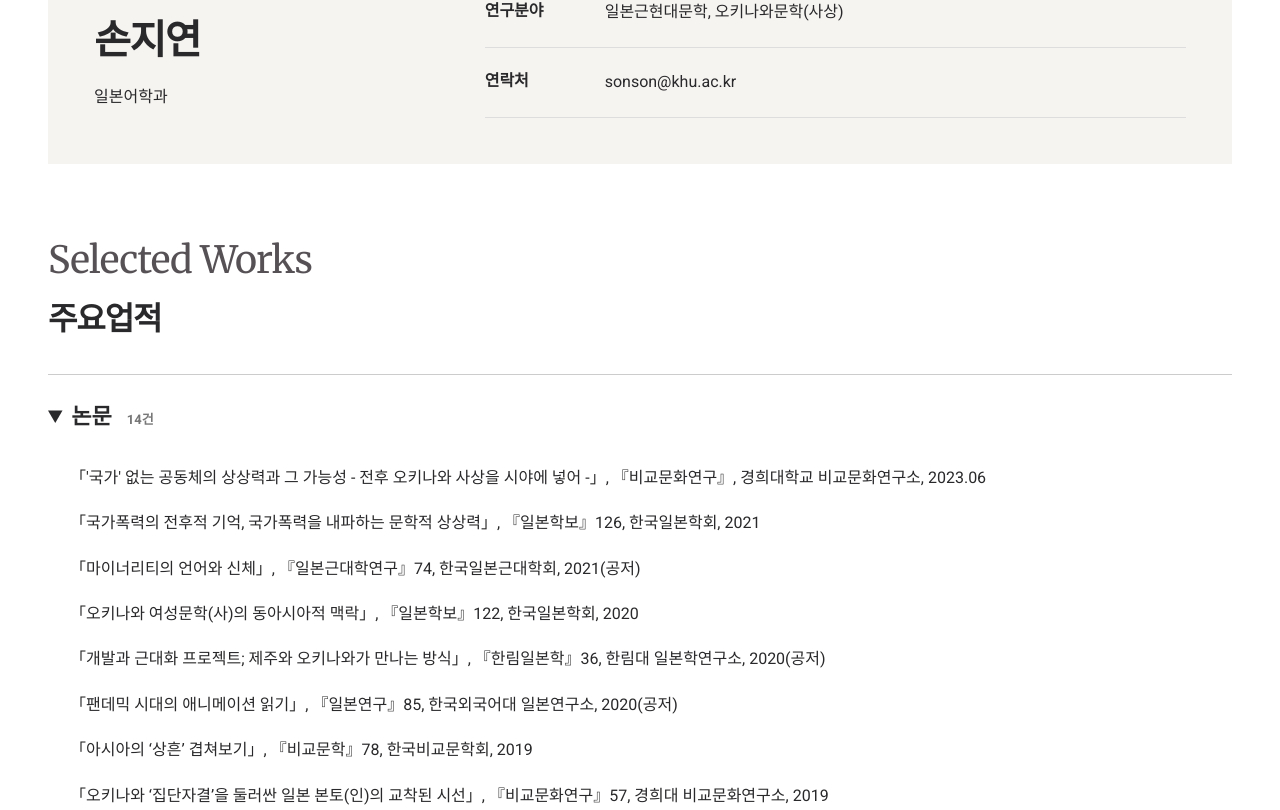
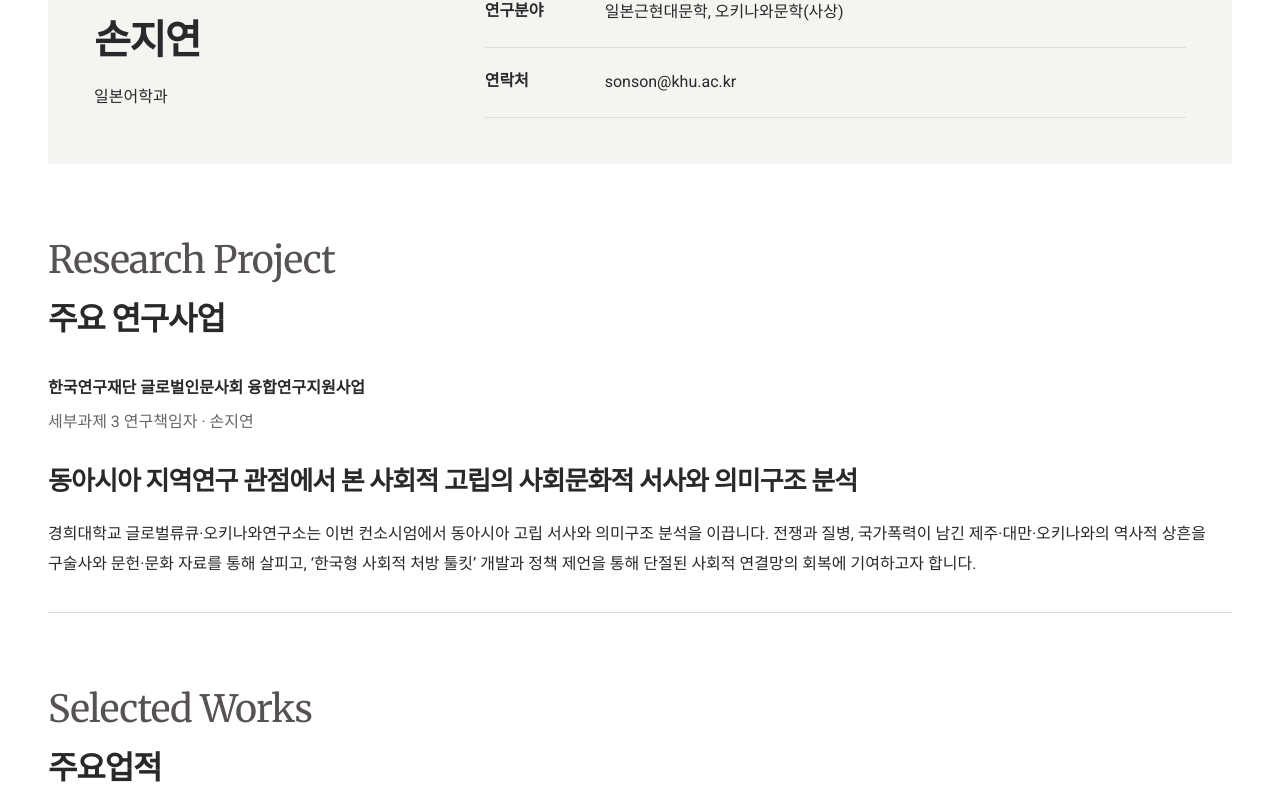
Before and after one commit to choi586/global-ryukyu-okinawa, a Next.js app: page /people in a window 1280 px wide. Shown: the part 541-1351 px from the top of the page. Built offline with nearby package versions, Linux system fonts and the light colour scheme.

Commit message:
Add consortium research project to investigator profile

```diff
--- a/src/app/globals.css
+++ b/src/app/globals.css
@@ -2424,6 +2424,34 @@ body {
 .principal-profile dd {
   margin: 0;
   line-height: 1.8;
+}
+.principal-project {
+  margin-top: 70px;
+  padding-bottom: 32px;
+  border-bottom: 1px solid #ddd;
+}
+.principal-project .project-program {
+  font-weight: 600;
+  line-height: 1.8;
+  margin-bottom: 6px;
+}
+.principal-project .project-role {
+  color: #666;
+  margin-top: 0;
+  line-height: 1.8;
+}
+.principal-project h3 {
+  font-size: clamp(20px, 2.5vw, 26px);
+  line-height: 1.6;
+  margin: 24px 0 16px;
+  word-break: keep-all;
+  overflow-wrap: anywhere;
+}
+.principal-project .project-description {
+  margin: 0;
+  line-height: 1.9;
+  word-break: keep-all;
+  overflow-wrap: anywhere;
 }
 .principal-work {
   margin-top: 70px;
@@ -2578,4 +2606,6 @@ html[lang='ja'] .about-heading h2,
 html[lang='ja'] .about-prose p,
 html[lang='ja'] .about-visions p,
 html[lang='ja'] .intro-copy,
+html[lang='ja'] .principal-project h3,
+html[lang='ja'] .principal-project .project-description,
 html[lang='ja'] .vision-card { word-break: normal; }
--- a/src/i18n/ja.ts
+++ b/src/i18n/ja.ts
@@ -107,4 +107,11 @@ export const ja: Record<string, string> = {
     '日本の敗戦後、沖縄に置かれた米軍基地は、その後、米国の東アジア支配戦略の橋頭堡として活用されてきました。朝鮮戦争とベトナム戦争を経て、沖縄と米軍基地は、米国の世界秩序を維持する恒常的な要素として機能しています。',
   '이에 본 <글로벌류큐•오키나와연구센터>는 인문학을 기반으로 한 지역학을 지향하며, 서구, 비서구지역 연구자 및 오키나와 문인과 사상가로 구성된 인적 네트워크를 최대한 살려 연구의 질적 강화와 새로운 담론의 창출을 도모해 갈 것입니다.':
     'こうした状況を踏まえ、本〈グローバル琉球・沖縄研究センター〉は、人文学を基盤とする地域研究を目指します。欧米および非欧米地域の研究者、沖縄の文学者・思想家からなる人的ネットワークを最大限に活用し、研究の質的向上と新たな言説の創出を図っていきます。',
+  '주요 연구사업': '主な研究プロジェクト',
+  '한국연구재단 글로벌인문사회 융합연구지원사업': '韓国研究財団 グローバル人文社会融合研究支援事業',
+  '세부과제 3 연구책임자 · 손지연': 'サブプロジェクト3 研究代表者 · 孫知延',
+  '동아시아 지역연구 관점에서 본 사회적 고립의 사회문화적 서사와 의미구조 분석':
+    '東アジア地域研究の視点からみた社会的孤立の社会文化的ナラティブと意味構造の分析',
+  '경희대학교 글로벌류큐·오키나와연구소는 이번 컨소시엄에서 동아시아 고립 서사와 의미구조 분석을 이끕니다. 전쟁과 질병, 국가폭력이 남긴 제주·대만·오키나와의 역사적 상흔을 구술사와 문헌·문화 자료를 통해 살피고, ‘한국형 사회적 처방 툴킷’ 개발과 정책 제언을 통해 단절된 사회적 연결망의 회복에 기여하고자 합니다.':
+    '慶熙大学校グローバル琉球・沖縄研究所は、本コンソーシアムにおいて、東アジアにおける孤立のナラティブと意味構造の分析を主導します。戦争や疾病、国家暴力が済州・台湾・沖縄に残した歴史的な傷跡を、オーラルヒストリーや文献・文化資料を通じて考察し、「韓国型社会的処方ツールキット」の開発と政策提言を通じて、断絶した社会的つながりの回復に貢献することを目指します。',
 };
--- a/src/views/people.tsx
+++ b/src/views/people.tsx
@@ -37,6 +37,24 @@ export default function People({ locale = 'ko' }: { locale?: Locale } = {}) {
             </div>
           </dl>
         </div>
+        <section className="principal-project" aria-labelledby="research-project-heading">
+          <div className="section-heading">
+            <div>
+              <p className="english-section-title">Research Project</p>
+              <h2 id="research-project-heading">{t('주요 연구사업')}</h2>
+            </div>
+          </div>
+          <p className="project-program">{t('한국연구재단 글로벌인문사회 융합연구지원사업')}</p>
+          <p className="project-role">{t('세부과제 3 연구책임자 · 손지연')}</p>
+          <h3>
+            {t('동아시아 지역연구 관점에서 본 사회적 고립의 사회문화적 서사와 의미구조 분석')}
+          </h3>
+          <p className="project-description">
+            {t(
+              '경희대학교 글로벌류큐·오키나와연구소는 이번 컨소시엄에서 동아시아 고립 서사와 의미구조 분석을 이끕니다. 전쟁과 질병, 국가폭력이 남긴 제주·대만·오키나와의 역사적 상흔을 구술사와 문헌·문화 자료를 통해 살피고, ‘한국형 사회적 처방 툴킷’ 개발과 정책 제언을 통해 단절된 사회적 연결망의 회복에 기여하고자 합니다.',
+            )}
+          </p>
+        </section>
         <div className="principal-work">
           <div className="section-heading">
             <div>
```
